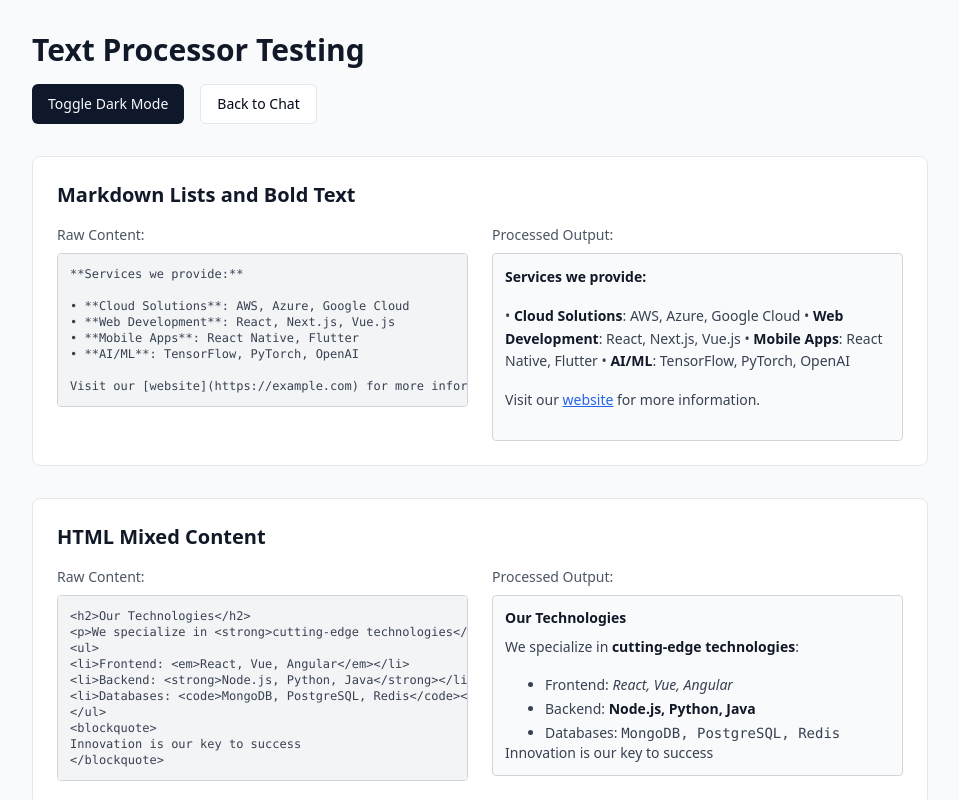
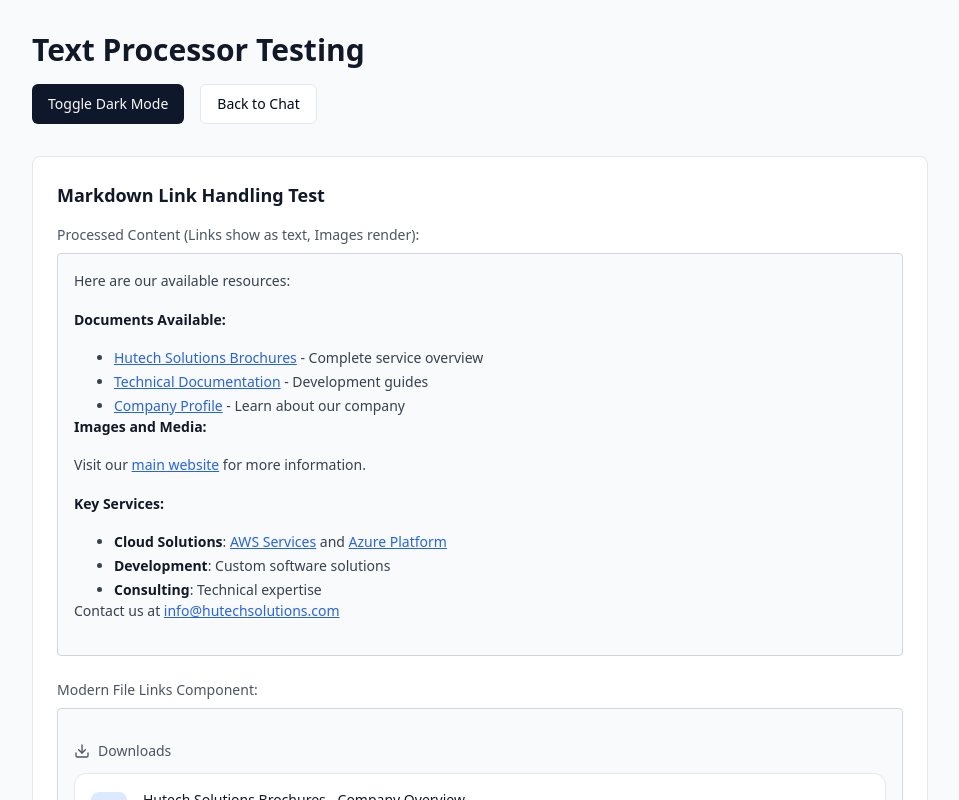
Before and after one commit to dasjaga649-dotcom/update19-8_-10.09AM, a React (Vite) app: page /test-formatting in a window 1280 px wide. Shown: the top 800 px of the page, without its empty margins (160-1119 px from the left). Built offline with nearby package versions, Linux system fonts and the light colour scheme.

Commit message:
Add markdown test section to test page
cgen-fdec8d992a1b47bf90534114e081c3cb

```diff
--- a/client/pages/TestFormatting.tsx
+++ b/client/pages/TestFormatting.tsx
@@ -123,6 +123,9 @@ Visit our [documentation](https://docs.example.com) to learn more.
           </div>
         </header>
 
+        {/* Markdown Link Test */}
+        <MarkdownTestComponent isDarkMode={darkMode} />
+
         <div className="space-y-8">
           {testPatterns.map((pattern, index) => (
             <div
```
